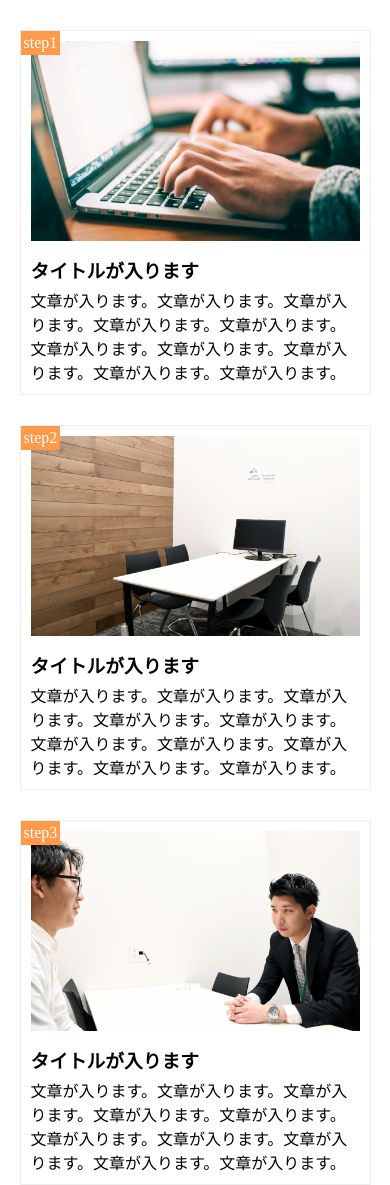
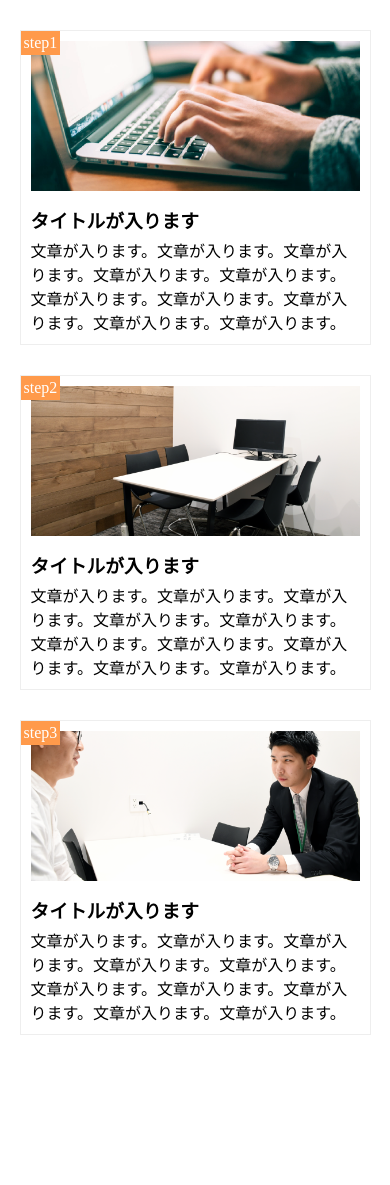
Before and after one commit to hiroki-ume/chapter9_exercise, a plain HTML site: page index.html in a window 390 px wide. After the commit the page ends 1065 px from the top, so only its background shows below. Drawn offline with Linux system fonts and the light colour scheme.

Commit message:
[Update1-9]

```diff
--- a/style.css
+++ b/style.css
@@ -64,13 +64,13 @@ main{
 		margin-bottom: 30px;
 	}
 	.image1{
-		height: 200px;
+		height: 150px;
 	}
 	.image2{
-		height: 200px;
+		height: 150px;
 	}
 	.image3{
-		height: 200px;
+		height: 150px;
 			}
 	.contents:last-child{
 		margin-bottom: 0;
```
